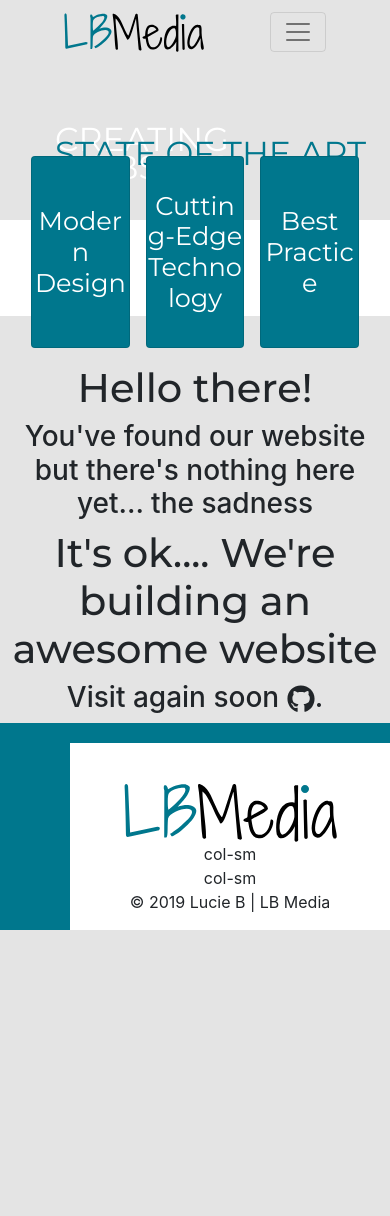
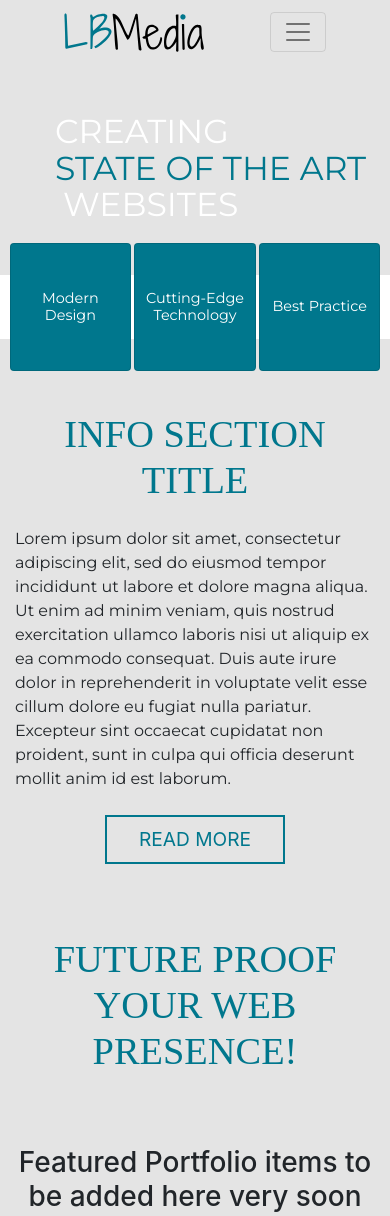
Before and after one commit to luciebaker/lb-media, a Gatsby site: page / in a window 390 px wide. Shown: the top 1216 px of the page. Before the commit the page ends 930 px from the top, so only its background shows below. Built offline with nearby package versions, Linux system fonts and the light colour scheme; Gatsby itself is replaced by a stand-in of ours; a web font is replaced by a local one.

Commit message:
pages and responsiveness

```diff
--- a/src/components/Homepage/Box.js
+++ b/src/components/Homepage/Box.js
@@ -4,14 +4,14 @@ export default class Box extends Component {
     render() {
         return (
             <div className="container-fluid card-container-bg">
-                <div className="d-flex justify-content-end p-2">
+                <div className="d-flex card-container-align p-2">
                     <div className="card card-bg">
                         <h3 className="card-title my-auto text-center text-white">Modern Design</h3>
                     </div>
                     <div className="card card-bg">
                         <h3 className="card-title my-auto text-center text-white">Cutting-Edge Technology</h3>
                     </div>
-                    <div className="card card-bg">
+                    <div className="card card-bg card-last">
                         <h3 className="card-title my-auto text-center text-white">Best Practice</h3>
                     </div>
 </div>
--- a/src/components/Homepage/Header.js
+++ b/src/components/Homepage/Header.js
@@ -3,7 +3,7 @@ import React, { Component } from 'react'
 export default class Header extends Component {
     render() {
         return (
-        <div className="container-fluid">
+        <div className="container-fluid container-header">
         <h1 className='header-title'>Creating</h1>
         <h1 className='header-title-highlight'>State of the art</h1>
         <h1 className='header-subtitle'>websites</h1>
--- /dev/null
+++ b/src/components/Homepage/Info.js
@@ -0,0 +1,20 @@
+import React, { Component } from 'react'
+import FeaturedText from '../utilities/featuredText'
+import {Link} from 'gatsby'
+
+export default class Info extends Component {
+    render() {
+        return (
+            <div className="container">
+                <FeaturedText text="Info section title"/>
+                <p className="mb-4">Lorem ipsum dolor sit amet, consectetur adipiscing elit, sed do eiusmod tempor incididunt ut labore et dolore magna aliqua. Ut enim ad minim veniam, quis nostrud exercitation ullamco laboris nisi ut aliquip ex ea commodo consequat. Duis aute irure dolor in reprehenderit in voluptate velit esse cillum dolore eu fugiat nulla pariatur. Excepteur sint occaecat cupidatat non proident, sunt in culpa qui officia deserunt mollit anim id est laborum.
+                </p>
+                <div className="text-center">
+                <Link to='/about'>
+                <button className="btn-text btn btn-lg btn-bordered-teal">Read More</button>
+                </Link>
+                </div>
+            </div>
+        )
+    }
+}
--- a/src/components/global/Footer.js
+++ b/src/components/global/Footer.js
@@ -1,28 +1,43 @@
 import React, { Component } from 'react'
 import logo from '../../images/LBMedia-logo.svg'
-import { FaGithub } from 'react-icons/fa'
-import { FaTwitter } from 'react-icons/fa'
-import { FaEnvelope } from 'react-icons/fa'
+import {Link} from 'gatsby'
+import FooterIcons from './FooterIcons'
+// import { FaGithub } from 'react-icons/fa'
+// import { FaTwitter } from 'react-icons/fa'
+// import { FaEnvelope } from 'react-icons/fa'
 
 
 export default class Footer extends Component {
     render() {
         return (
 
-            <div className="container-fluid">
-                <div className="row white-bg footer">
+        <div className="container-fluid">
+
+            <div className="row white-bg footer">
+
                     <div className="col-sm col-footer-right text-center">
+
+                    <Link to='/'>
                     <img className="footer-logo" src={logo} alt="LB Media Logo"/>
+                    </Link>
                     </div>
-                    <div className="col-sm col-footer text-center">col-sm</div>
-                    <div className="col-sm col-footer text-center">col-sm</div>
-                </div>
+
+                    <div className="col-sm col-footer pt-5 text-center">
+                    <h4>Let's talk about your next project</h4>
+                    </div>
+
+                    <div className="col-sm col-footer text-center">
+                    <FooterIcons />
+                    </div>
+
+            </div>
+
                 <div className="row white-bg copyright-border">
-                <div className="col-10 mx-auto col-md-6 text-center">
+                <div className="col-10 mx-auto col-md-6 mt-3 text-center">
                 <p> &copy; {new Date().getFullYear().toString()} Lucie B | LB Media </p>
                 </div>
                 </div>
-            </div>
+        </div>
         )
     }
 }
--- /dev/null
+++ b/src/components/global/FooterIcons.js
@@ -0,0 +1,41 @@
+import React, { Component } from 'react'
+import { FaGithub, FaTwitter, FaEnvelope } from 'react-icons/fa'
+
+
+export default class NavbarIcons extends Component {
+  state = {
+    icons: [
+      {
+        id: 1,
+        icon: <FaGithub className="footer-icon" />,
+        path: `https://github.com/luciebaker`,
+      },
+      {
+        id: 2,
+        icon: <FaTwitter className="footer-icon" />,
+        path: `https://www.twitter.com`,
+      },
+      {
+        id: 3,
+        icon: <FaEnvelope className="footer-icon" />,
+        path: `/contact/`,
+      },
+    ],
+  }
+  render() {
+    return (
+      <div>
+        {this.state.icons.map(item => (
+          <a
+            href={item.path}
+            key={item.id}
+            target="_blank"
+            rel="noopener noreferrer"
+          >
+            {item.icon}
+          </a>
+        ))}
+      </div>
+    )
+  }
+}
--- a/src/components/global/Navbar.js
+++ b/src/components/global/Navbar.js
@@ -59,11 +59,11 @@ export default class Navbar extends Component {
              <span className="navbar-toggler-icon" />
              </button>
              <div className={this.state.css}>
-             <ul className="navbar-nav mx-auto">
+             <ul className="navbar-nav ml-auto">
              {this.state.links.map(link => {
                  return (
                      <li key={link.id} className="nav-item">
-                     <Link to={link.path} className="nav-link text-capitalize">
+                     <Link to={link.path} className="nav-link text-uppercase">
                      {link.text}
                      </Link>
                      </li>
--- a/src/components/layout.css
+++ b/src/components/layout.css
@@ -1,4 +1,30 @@
+/* temporary text to be removed later  */
+.temp-text {
+  margin-top: 5rem;
+}
+
+/* ******CSS INDEX****** */
+/* general css */
+/* navbar css */
+/* footer css */
+/* button css */
+/* homepage header */
+/* homepage box section */
+/* media queries for header and box sections of homepage */
+
 h1 {
+  font-family: Montserrat !important;
+}
+
+h2 {
+  font-family: Shadows Into Light Two !important;
+  color: #00778d;
+  font-size: 2.4rem;
+  text-transform: uppercase;
+
+}
+
+p {
   font-family: Montserrat !important;
 }
 
@@ -25,7 +51,15 @@ body {
 /* Footer CSS */
 
 .footer-logo {
-  margin-top: 40px;
+  margin-top: 2rem;
+  width: 180px;
+}
+
+.footer-icon {
+  font-size: 1.8rem;
+  color: #000;
+  margin-right: 1.2rem;
+  margin-top: 3.7rem;
 }
 
 .white-bg {
@@ -56,10 +90,37 @@ body {
   }
 }
 
+/* Buttons CSS */
+
+.btn-bordered-teal {
+  text-transform: uppercase;
+  background:#e4e4e4;
+  border:2px solid #00778d;
+  border-radius: 0;
+  padding: .5rem 2rem;
+}
+
+.btn-bordered-teal:hover {
+  background:#00778d;
+}
+
+.btn-text {
+  color: #00778d;
+  font-size: 1.2rem;
+}
+
+.btn-text:hover {
+  color: #fff;
+}
+
   /* HOMEPAGE Header CSS */
 
+.container-header {
+  padding-bottom: 3.125rem;
+}
+
 .header-title {
-margin: 7.5rem 0 0 2.5rem;
+  margin: 7rem 0 0 2.5rem;
   text-transform: uppercase;
   color: #fff !important;
   font-size: 8.5vw !important;
@@ -75,7 +136,7 @@ font-weight: 400 !important;
 }
 
 .header-subtitle {
-  margin: -1.6rem 0 2rem 2.5rem;
+  margin: -1.6rem 0 0 3rem;
   text-transform: uppercase;
   color: #fff !important;
   font-size: 8.5vw !important;
@@ -83,22 +144,87 @@ font-weight: 400 !important;
 }
 
 /* HOMEPAGE Box section CSS */
+.card-container-align {
+  justify-content: flex-end;
+}
 
 .card-container-bg {
   background-color: white;
-  /*height: 10rem;*/
+  padding: 0;
 }
 .card-bg {
   background-color: #00778d;
 }
 
 .card {
-  margin: -4.5rem 0.5rem -2.5rem 0.5rem;
-  width: 12rem;
-  height: 12rem;
+  margin: -3rem 0.5rem -3rem 0.5rem;
+  width: 10rem;
+  height: 10rem;
 }
 .card-title {
   font-family: Montserrat;
   font-weight: 400;
-font-size: 1.6rem;
+  font-size: 1.3rem;
+  padding-right: .4rem;
+  padding-left: .4rem;
 }
+
+.card-last {
+  margin-right: 3.5rem;
+}
+
+/* media queries for header and box sections of homepage */
+
+@media (max-width: 900px) {
+  .header-title-highlight {
+    margin-top: -1rem;
+  }
+  .header-subtitle {
+    margin-top: -1rem;
+  }
+  .card {
+    width: 9rem;
+    height: 9rem;
+  }
+  .card-title {
+    font-size: 1.2rem;
+  }
+
+}
+
+@media (max-width: 700px) {
+  .header-title-highlight {
+    margin-top: -.5rem;
+  }
+  .header-subtitle {
+    margin-top: -.5rem;
+  }
+  .card {
+    width: 8rem;
+    height: 8rem;
+  }
+  .card-title {
+    font-size: 1.1rem;
+  }
+}
+
+@media (max-width: 500px) {
+  .header-title-highlight {
+    margin-top: -.2rem;
+  }
+  .header-subtitle {
+    margin-top: -.2rem;
+  }
+  .card-container-align {
+    justify-content: center;
+  }
+
+  .card {
+    margin: -2.5rem 0.1rem -2.5rem 0.1rem;
+    width: 8rem;
+    height: 8rem;
+  }
+  .card-title {
+    font-size: .9rem;
+  }
+}
--- /dev/null
+++ b/src/components/utilities/featuredText.js
@@ -0,0 +1,11 @@
+import React from 'react'
+
+export default function featuredText({text}) {
+    return (
+        <div className="row">
+        <div className="col text-center mt-5 mb-3">
+        <h2 className="featured-text pt-4">{text}</h2>
+        </div>
+        </div>
+    )
+}
--- a/src/pages/index.js
+++ b/src/pages/index.js
@@ -1,20 +1,21 @@
 import React from "react"
-import { FaGithub } from 'react-icons/fa'
 import Layout from "../components/layout"
 import Header from "../components/Homepage/Header"
+import FeaturedText from "../components/utilities/featuredText"
+import Info from "../components/Homepage/Info"
 import Box from "../components/Homepage/Box"
 import SEO from "../components/seo"
 
 const IndexPage = () => (
   <Layout>
-    <SEO title="Home" />
+    <SEO title="LB Media" />
     <Header />
     <Box />
-    <h1 className="text-center mt-5">Hello there!</h1>
-    <h3 className="text-center">You've found our website but there's nothing here yet... the sadness</h3>
-    <h1 className="text-center">It's ok.... We're building an awesome website</h1>
-    <h3 className="text-center md-10">Visit again soon  <FaGithub />.</h3>
-
+    <Info />
+    <FeaturedText text="Future proof your web presence!"/>
+    <h3 className="text-center mt-5">Featured Portfolio items to be added here very soon</h3>
+    <FeaturedText text="Let's build something great together!"/>
+    <h3 className="text-center mt-5 mb-5">Featured Insights section to be added here very soon</h3>
   </Layout>
 )
 
```
Also changed, not shown: src/pages/about.js (added, +14 -0 lines), src/pages/contact.js (added, +13 -0 lines), src/pages/insights.js (added, +14 -0 lines), src/pages/portfolio.js (added, +13 -0 lines). Lines whose indentation alone changed are shown as unchanged.
